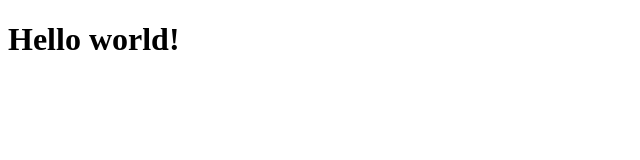
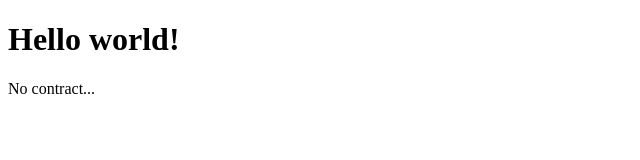
Before and after one commit to linnefromice/solidity-practice-first, a React (Vite) app in the folder dappuniversity.com/blockchain-app-tutorial/frontend/: page / in a window 1280 px wide. Shown: the top 160 px of the page, without its empty margins (0-640 px from the left). Built offline with nearby package versions, Linux system fonts and the light colour scheme.

Commit message:
add ethersjs & use

```diff
--- a/dappuniversity.com/blockchain-app-tutorial/frontend/package.json
+++ b/dappuniversity.com/blockchain-app-tutorial/frontend/package.json
@@ -4,16 +4,22 @@
   "main": "index.js",
   "license": "MIT",
   "devDependencies": {
+    "@babel/core": "^7.16.0",
+    "@babel/plugin-transform-runtime": "^7.16.4",
     "@types/react": "^17.0.37",
     "@types/react-dom": "^17.0.11",
     "parcel": "^2.0.1",
     "parcel-bundler": "^1.12.5"
   },
   "dependencies": {
+    "ethers": "^5.5.2",
     "react": "^17.0.2",
     "react-dom": "^17.0.2",
     "typescript": "^4.5.2"
   },
+  "browserslist": [
+    "since 2017-06"
+  ],
   "scripts": {
     "start": "parcel src/index.html"
   }
--- a/dappuniversity.com/blockchain-app-tutorial/frontend/src/App.tsx
+++ b/dappuniversity.com/blockchain-app-tutorial/frontend/src/App.tsx
@@ -1,5 +1,24 @@
-import React from "react";
+import React, { useEffect, useState, VFC } from "react";
+import { ethers } from "ethers";
 
-export function App() {
-  return <h1>Hello world!</h1>;
+export const App: VFC = () => {
+  const provider = new ethers.providers.JsonRpcProvider();
+  const signer = provider.getSigner();
+
+  const [address, setAddress] = useState("No contract...")
+
+  useEffect(() => {
+    const getAddress = async () => {
+      const address = await signer.getAddress()
+      setAddress(address);
+    }
+    getAddress();
+  }, [])
+
+  return (
+    <div>
+      <h1>Hello world!</h1>
+      <p>{address}</p>
+    </div>
+  );
 }
--- a/dappuniversity.com/blockchain-app-tutorial/frontend/tsconfig.json
+++ b/dappuniversity.com/blockchain-app-tutorial/frontend/tsconfig.json
@@ -26,7 +26,7 @@
     /* Modules */
     "module": "esnext",                                  /* Specify what module code is generated. */
     "rootDir": "./",                                  /* Specify the root folder within your source files. */
-    // "moduleResolution": "node",                       /* Specify how TypeScript looks up a file from a given module specifier. */
+    "moduleResolution": "node",                       /* Specify how TypeScript looks up a file from a given module specifier. */
     "baseUrl": "./src",                                  /* Specify the base directory to resolve non-relative module names. */
     // "paths": {},                                      /* Specify a set of entries that re-map imports to additional lookup locations. */
     // "rootDirs": [],                                   /* Allow multiple folders to be treated as one when resolving modules. */
```
Also changed, not shown: 1 other file (tests, documents, lock files or other folders).
